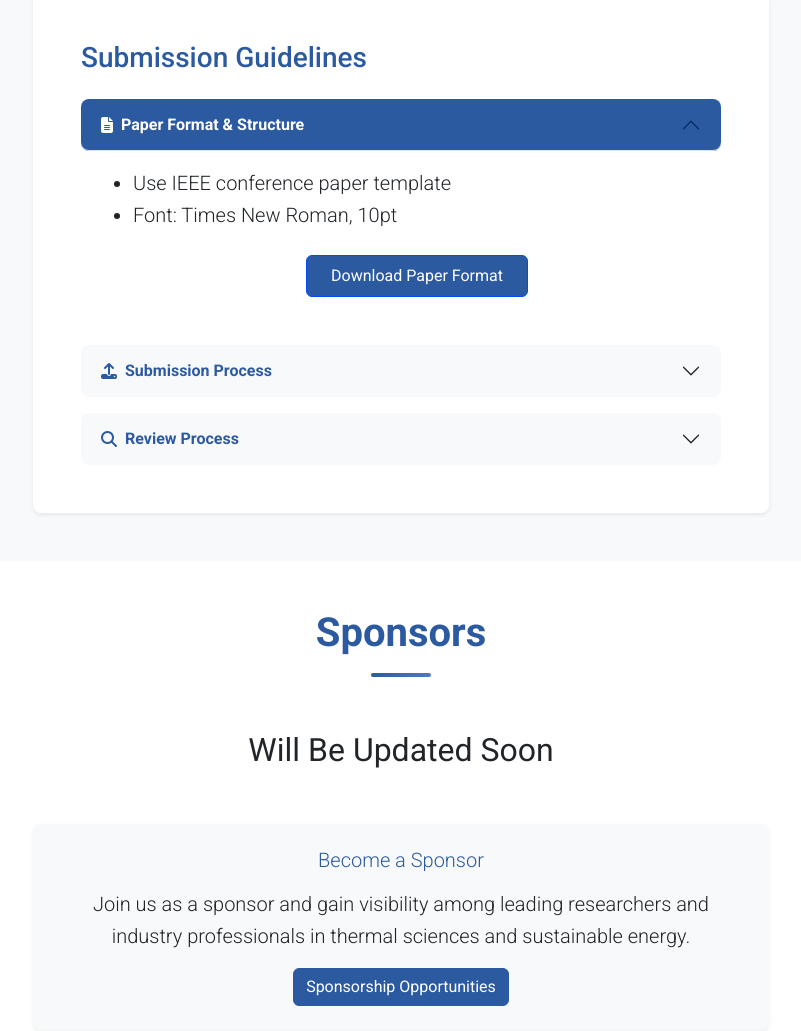
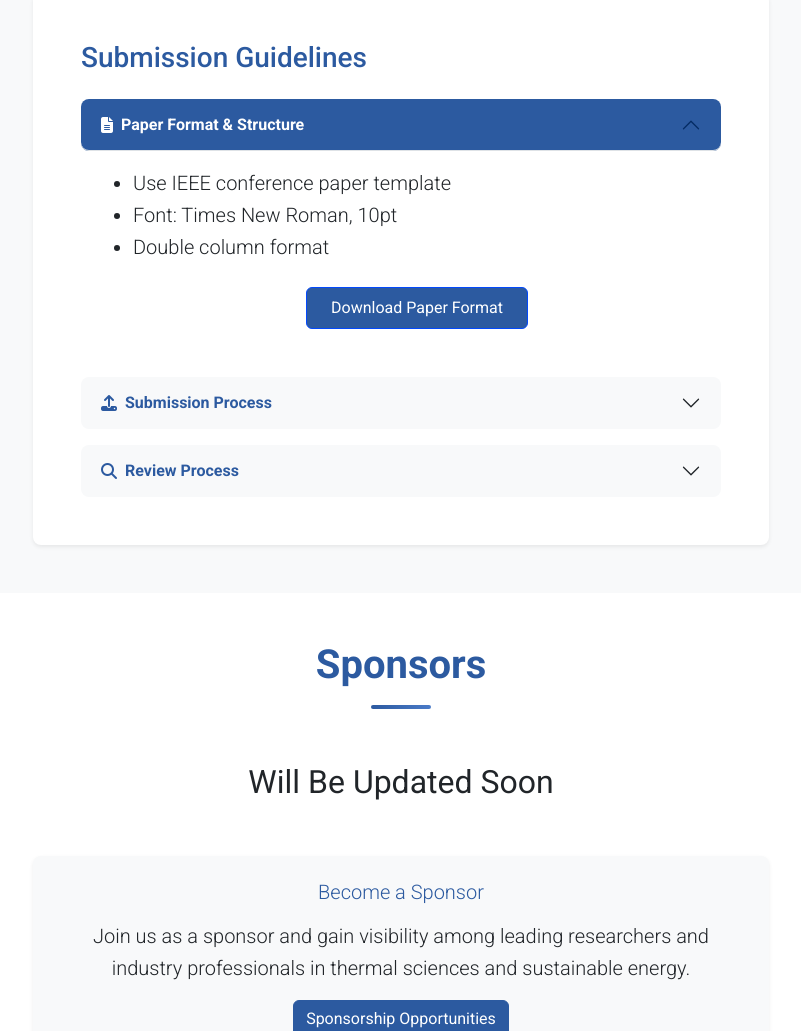
Before and after one commit to ksandeep18/ICTSE-2024, a plain HTML site: page index.html in a window 1280 px wide. Shown: the part 6764-7795 px from the top of the page, without its empty margins (239-1040 px from the left). Drawn offline with nearby package versions, Linux system fonts and the light colour scheme.

Commit message:
change double column format

```diff
--- a/index.html
+++ b/index.html
@@ -618,7 +618,9 @@ presented in person. An option for online presentation is available only for for
                                             <ul>
                                                 <li>Use IEEE conference paper template</li>
                                                 <li>Font: Times New Roman, 10pt</li>
- <div class="text-center mt-4" data-aos="fade-up">
+                                                 <li>Double column format</li>
+
+                                                <div class="text-center mt-4" data-aos="fade-up">
   <a href="files/Paper_Format.pdf" download class="btn btn-primary px-4 py-2" style="background-color: #2c5aa0 ; border-color: #0349fc;">
     Download Paper Format
   </a>
```
